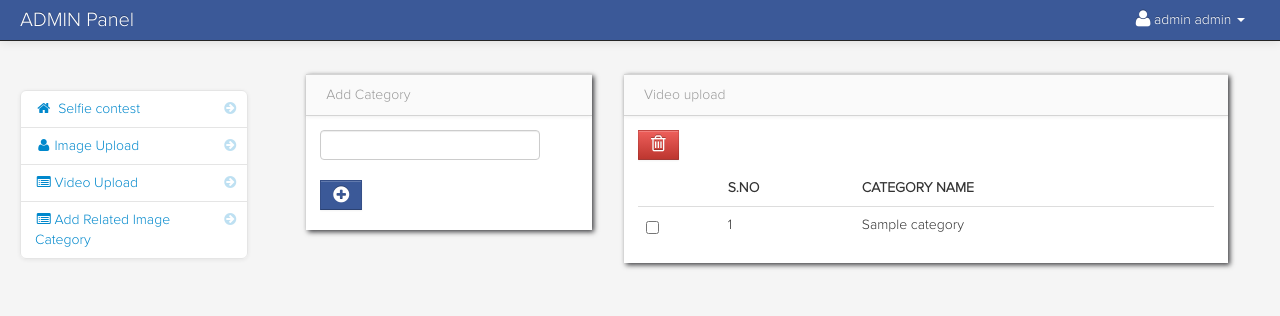
After one commit to eteks/thozha, a PHP site: page /admin/add_category.php in a window 1280 px wide. The commit adds this page. Shown: the top 316 px of the page. Run offline with PHP 8.4, Linux system fonts and the light colour scheme; a user stored in the database is signed in; data comes from the database, SQL or seed files in the repository; tables that the repository leaves empty or names only in its code hold one stand-in row (values such as "Sample post"); some libraries are stand-ins or nearby versions.

Commit message:
add category in admin side

```diff
--- /dev/null
+++ b/Thozha/admin/add_category.php
@@ -0,0 +1,91 @@
+<?php include('header.php'); ?>
+<?php include('session.php'); ?>
+<?php
+include('dbcon.php');
+if (isset($_POST['cate_save'])) {
+	$category = $_POST['category'];
+	$sql = "insert into category (category_name,status) values ('$category','1')";
+	mysql_query($sql);
+}
+?>
+<body>
+    <?php include('navbar.php'); ?>
+    <div class="container-fluid">
+        <div class="row-fluid">
+            <?php include('sidebar_dashboard.php'); ?>
+            <div class="span3" id="adduser">
+                <div class="row-fluid">
+    <div class="block">
+		<div class="navbar navbar-inner block-header">
+			<div class="muted pull-left">Add Category</div>
+		</div>
+		<div class="block-content collapse in">
+			<div class="span12">
+				<form method="post" enctype="multipart/form-data">
+					<div class="control-group">
+						<div class="controls">
+							<input type="text" name='category' value="" required="">
+						</div>
+					</div>
+					<div class="control-group">
+							<div class="controls">
+								<button type="submit" name="cate_save" class="btn btn-info"><i class="icon-plus-sign icon-large"></i></button>
+							</div>
+                    </div>
+                </form>
+			</div>
+        </div>
+    </div>
+    <!-- /block -->
+</div>
+
+            </div>
+            <div class="span6" id="">
+                <div class="row-fluid">
+                    <!-- block -->
+                    <div id="block_bg" class="block">
+                        <div class="navbar navbar-inner block-header">
+                            <div class="muted pull-left">Video upload</div>
+                        </div>
+                        <div class="block-content collapse in">
+                            <div class="span12">
+                                <form action="delete_users.php" method="post">
+                                    <table cellpadding="0" cellspacing="0" border="0" class="table" id="example">
+                                        <a data-toggle="modal" href="#user_delete" id="delete"  class="btn btn-danger" name=""><i class="icon-trash icon-large"></i></a>
+                                        <?php include('modal_delete.php'); ?>
+                                        <thead>
+                                            <tr>
+                                                <th></th>
+                                                <th>S.no</th>
+                                                <th>Category Name</th>
+                                            </tr>
+                                        </thead>
+                                        <tbody>
+                                          <?php
+                                         		$query = mysql_query("SELECT * from category")or die(mysql_error());
+										 		$i=1;
+										 		while($row = mysql_fetch_array($query)){
+										 ?>
+										 <tr><td><input id="optionsCheckbox" class="uniform_on" name="selector2[]" type="checkbox" value="<?php echo $row['category_id']; ?>"></td><td><?php echo $i; ?></td><td><?php echo $row['category_name']; ?></td></tr>
+										 <?php
+										 		$i++;
+										 	}
+                                         ?>
+                                        </tbody>
+                                    </table>
+                                </form>
+                            </div>
+                        </div>
+                    </div>
+                    <!-- /block -->
+                </div>
+
+
+            </div>
+        </div>
+        <?php include('footer.php'); ?>
+    </div>
+    <?php include('script.php'); ?>
+</body>
+
+</html>
--- a/Thozha/admin/dbcon.php
+++ b/Thozha/admin/dbcon.php
@@ -1,4 +1,3 @@
 <?php
-mysql_select_db('thozha',mysql_connect('localhost','root',''))or die(mysql_error());
-//mysql_select_db('thozha',mysql_connect('localhost','thozha_usr','Atm^123t'))or die(mysql_error());
+$connection = mysql_select_db('thozha',mysql_connect('localhost','root',''))or die(mysql_error());
 ?>
--- a/Thozha/admin/sidebar_dashboard.php
+++ b/Thozha/admin/sidebar_dashboard.php
@@ -7,5 +7,8 @@
         <li>
             <a href="video_upload.php"><i class="icon-chevron-right"></i><i class="icon-list-alt"></i>Video Upload</a>
         </li>
+        <li>
+            <a href="add_category.php"><i class="icon-chevron-right"></i><i class="icon-list-alt"></i>Add Related Image Category </a>
+        </li>
     </ul>
 </div>
--- a/Thozha/home.php
+++ b/Thozha/home.php
@@ -451,7 +451,7 @@ include('dbcon.php');
 
 				});
 				$('.image_info	').click(function(){
-					 var id = $(this).attr('data_url');
+					var id = $(this).attr('data_url');
 				    $('.desktop_video').empty().prepend('<iframe width="623" height="340" src="'+id+'" frameborder="0" allowfullscreen></iframe>');
 				    $('.mobile_video').empty().prepend('<iframe width="260" height="200" src="'+id+'" frameborder="0" allowfullscreen></iframe>');
 				});
```
Also changed, not shown: Thozha/admin/add_image.php (+27 -10 lines), Thozha/admin/delete_users.php (+16 -0 lines).
